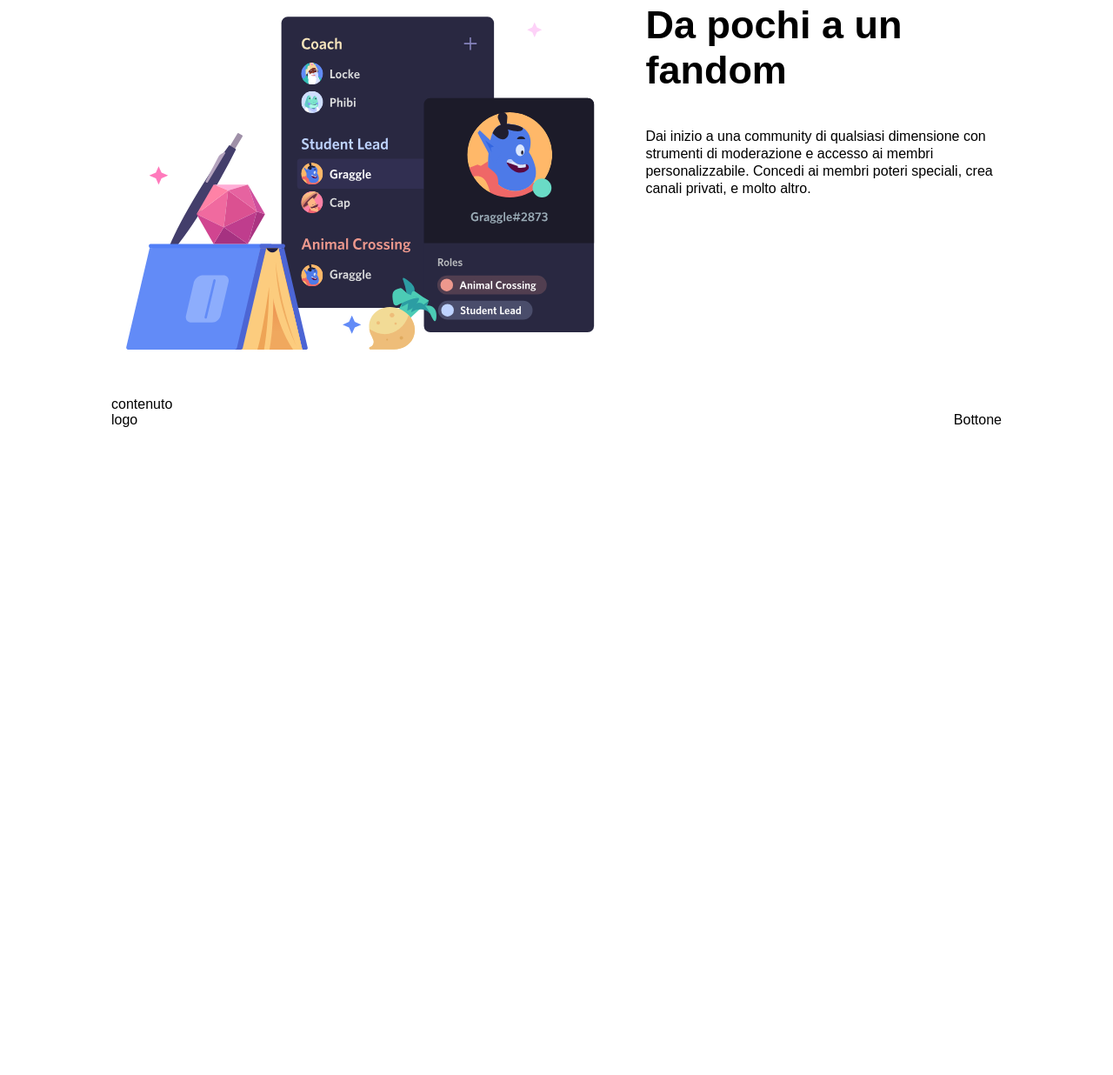
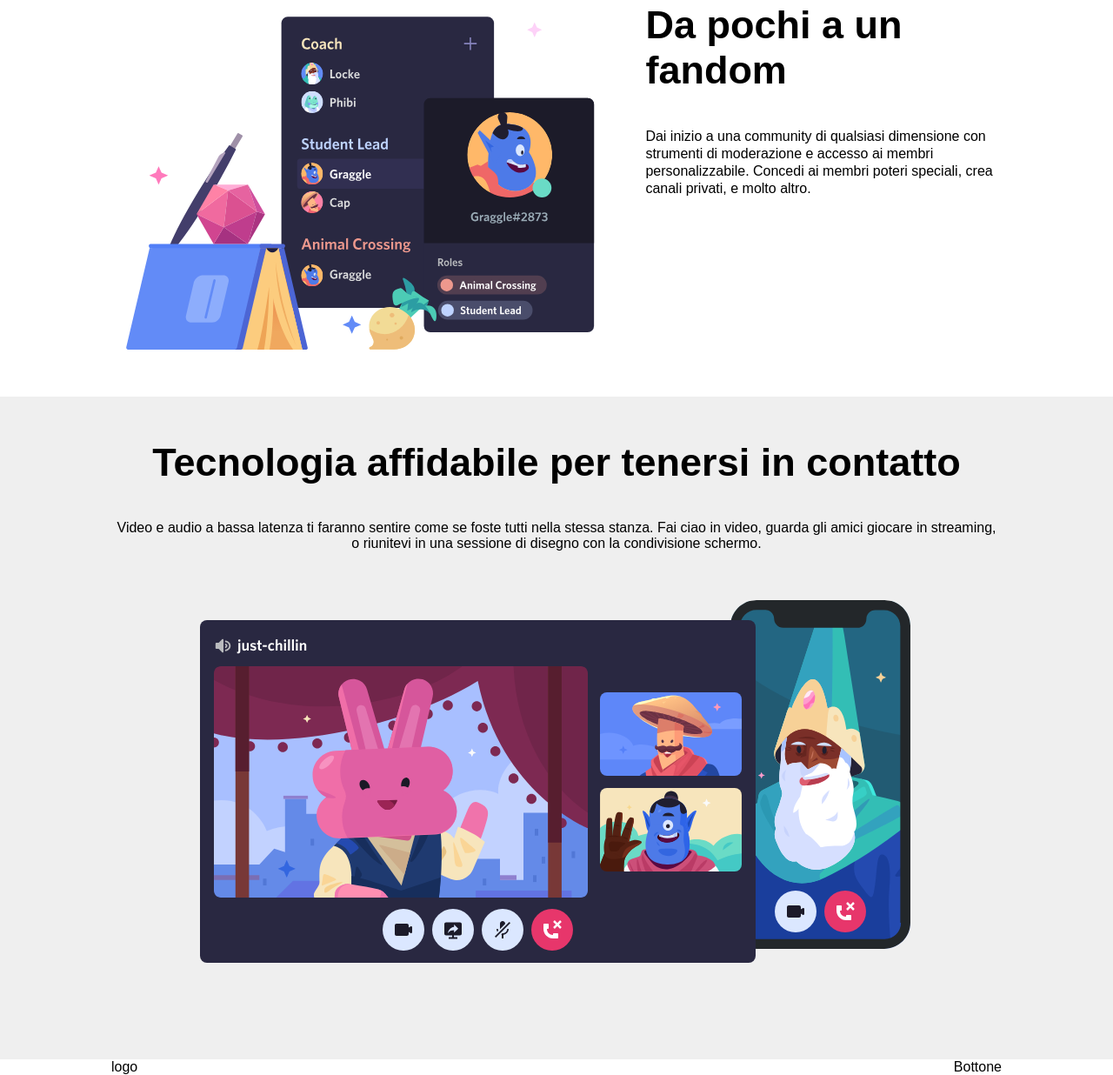
Before and after one commit to MarinaLasorsa/htmlcss-discord, a plain HTML site: page index.html in a window 1280 px wide. Shown: the part 1548-2784 px from the top of the page at 87% size. Before the commit the page ends 2040 px from the top, so only its background shows below. Drawn offline with Linux system fonts and the light colour scheme.

Commit message:
ADD: centered paragraph

```diff
--- a/css/style.css
+++ b/css/style.css
@@ -155,6 +155,10 @@ header {
     background-color: rgb(239, 239, 239);
 }
 
+.paragraph-center{
+    text-align: center;
+}
+
 
 /*DEBUG*/
 
--- a/index.html
+++ b/index.html
@@ -73,8 +73,12 @@
                 </div>
             </div>
         </div>
-        <div class="section background-green">
-            <div class="container background-red">contenuto</div>
+        <div class="section background-grey">
+<div class="container container-paragraph paragraph-center">
+                <p class="paragraph-title"><strong>Tecnologia affidabile per tenersi in contatto</strong></p>
+                <p>Video e audio a bassa latenza ti faranno sentire come se foste tutti nella stessa stanza. Fai ciao in video, guarda gli amici giocare in streaming, o riunitevi in una sessione di disegno con la condivisione schermo.</p>
+                <img src="./img/item4-big.svg">
+            </div>
         </div>
     </main>
 
```
